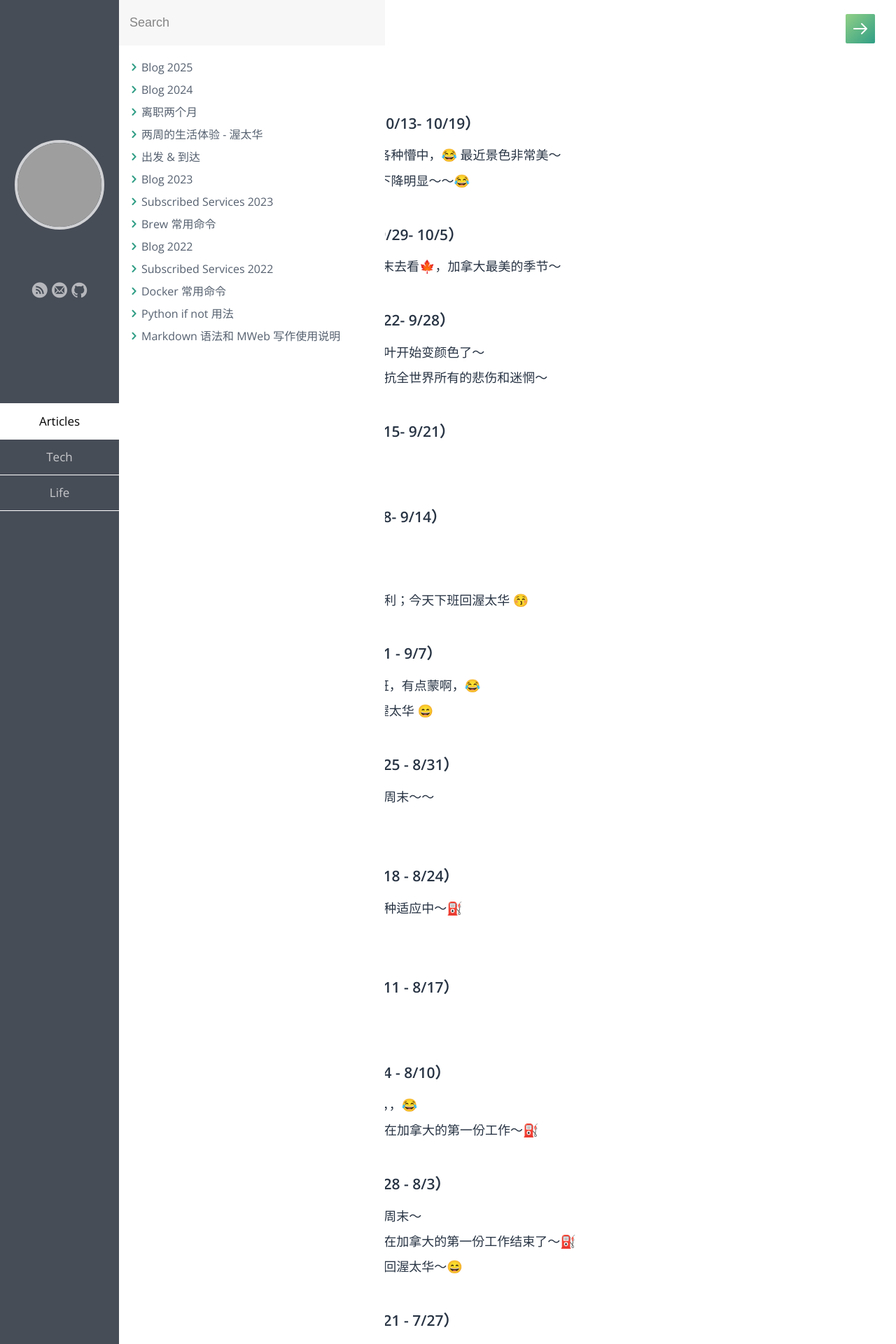
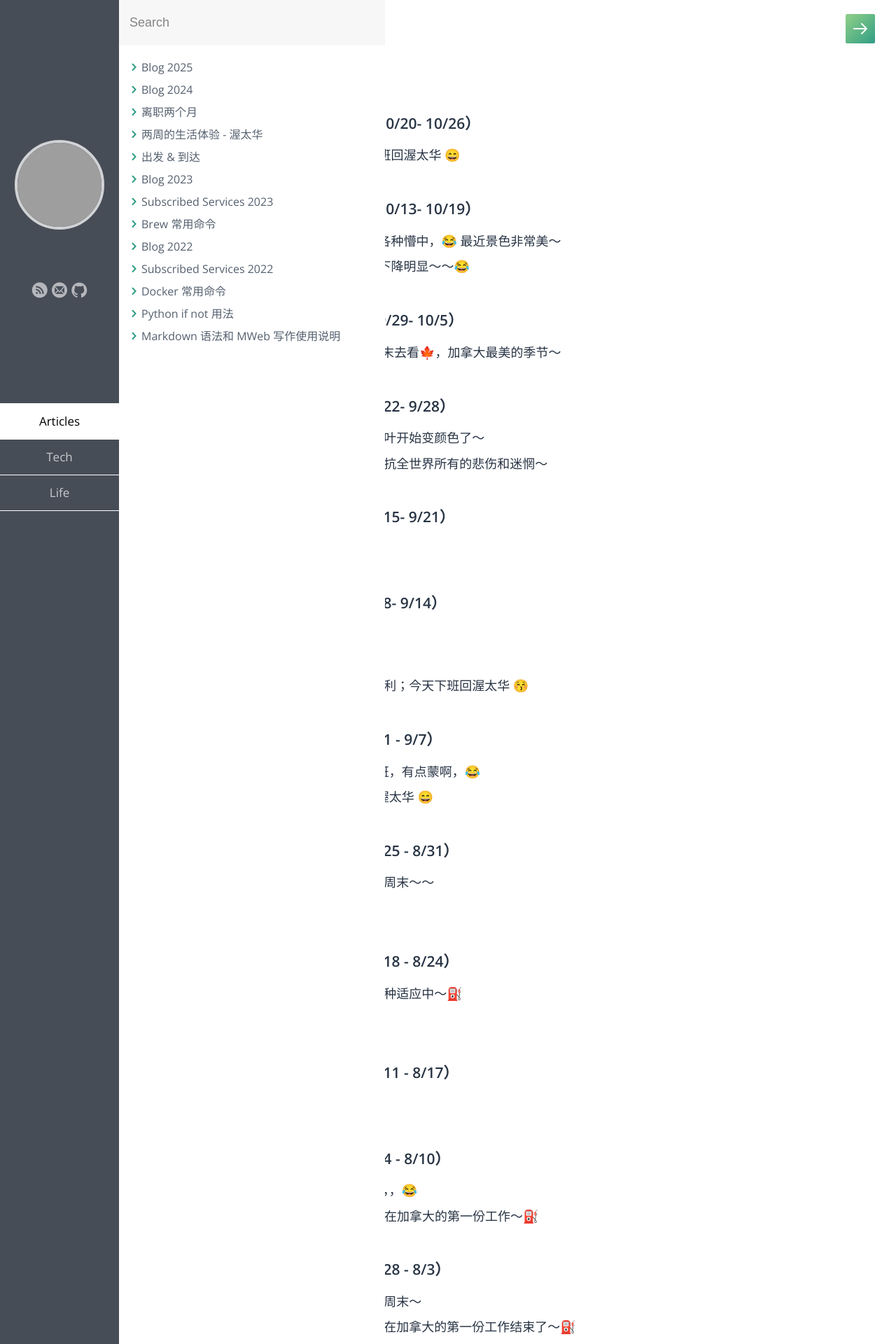
Before and after one commit to samxupeiran/samxupeiran.github.io, a Jekyll site: the page built from _posts/life/2025-01-02-my-blog.md, in a window 1280 px wide. Shown: the top 1920 px of the page at 70% size. Built offline with Jekyll 4.4.1, drawn with Linux system fonts in a browser that asks for light colours; some web fonts are replaced; some of the changed text lies outside the part shown; grey boxes are pictures that could not be loaded.

Commit message:
feat: add weekly blog 10/24

```diff
--- a/_posts/life/2025-01-02-my-blog.md
+++ b/_posts/life/2025-01-02-my-blog.md
@@ -5,6 +5,9 @@ category: Life
 tags: Blog
 ---
 
+
+- ### 2025 年 10 月 第 4 周（10/20- 10/26）
+     - 10/24 忙碌的一周啊，下班回渥太华 😄
 
 - ### 2025 年 10 月 第 3 周（10/13- 10/19）
      - 10/14 感恩节假期归来，各种懵中，😂 最近景色非常美～
```
